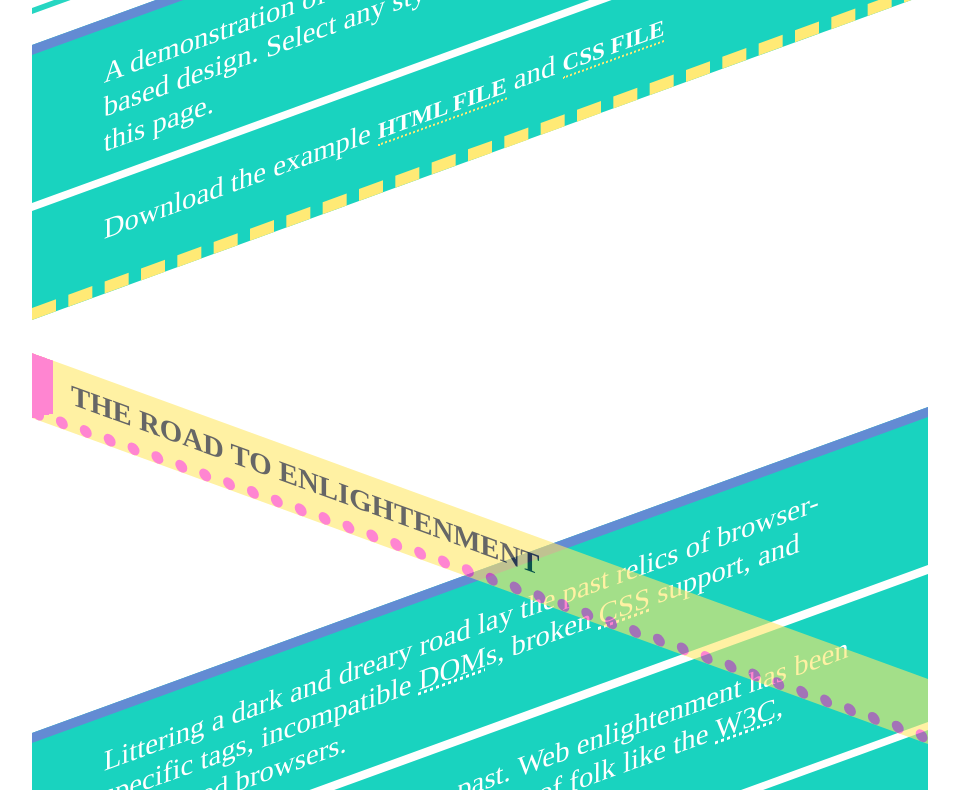
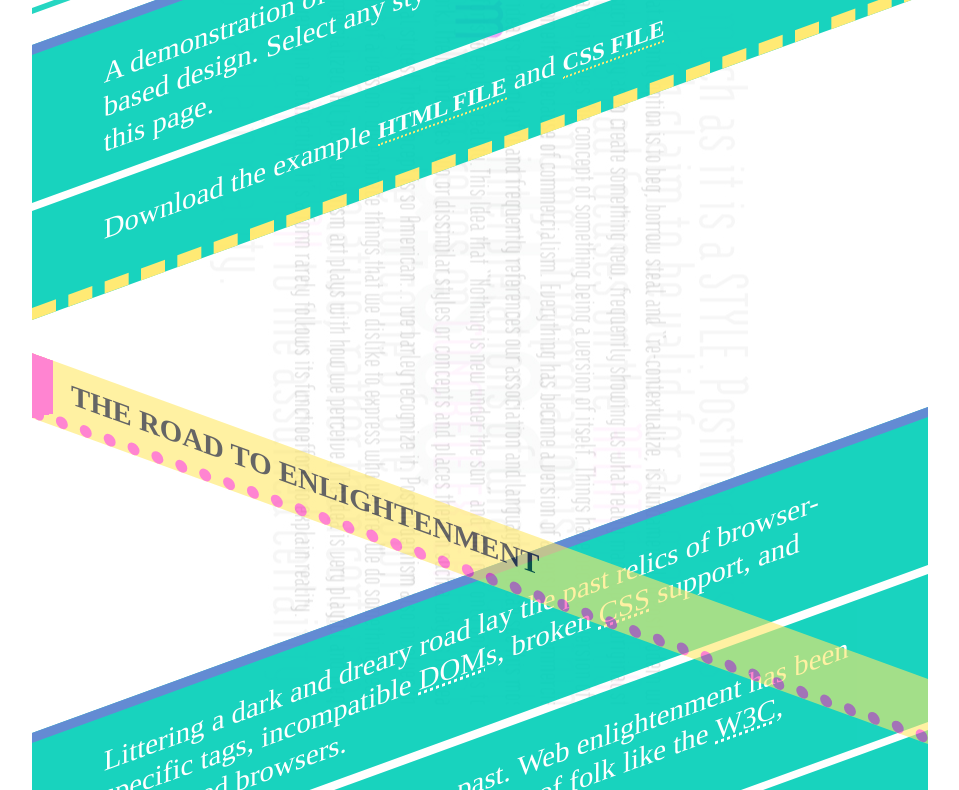
Before and after one commit to fsanger/CSS-Zen-Garden, a plain HTML site: page index.html in a window 1280 px wide. Shown: the part 810-1600 px from the top of the page, without its empty margins (160-1119 px from the left). Drawn offline with nearby package versions, Linux system fonts and the light colour scheme; files that its build step writes are made by us from their sources.

Commit message:
change naming of image background

```diff
--- a/css/style.scss
+++ b/css/style.scss
@@ -23,7 +23,7 @@ body {
 	font-weight: 400;
 	color: white;
 	// color: #6288a6;
-	background: url(/"images/backgroundtextNEW21.jpg");
+	background: url("../images/backgroundtextNEW21.jpg");
 	background-repeat: repeat-y;
 	background-attachment: fixed;
 	background-position: center;
```
